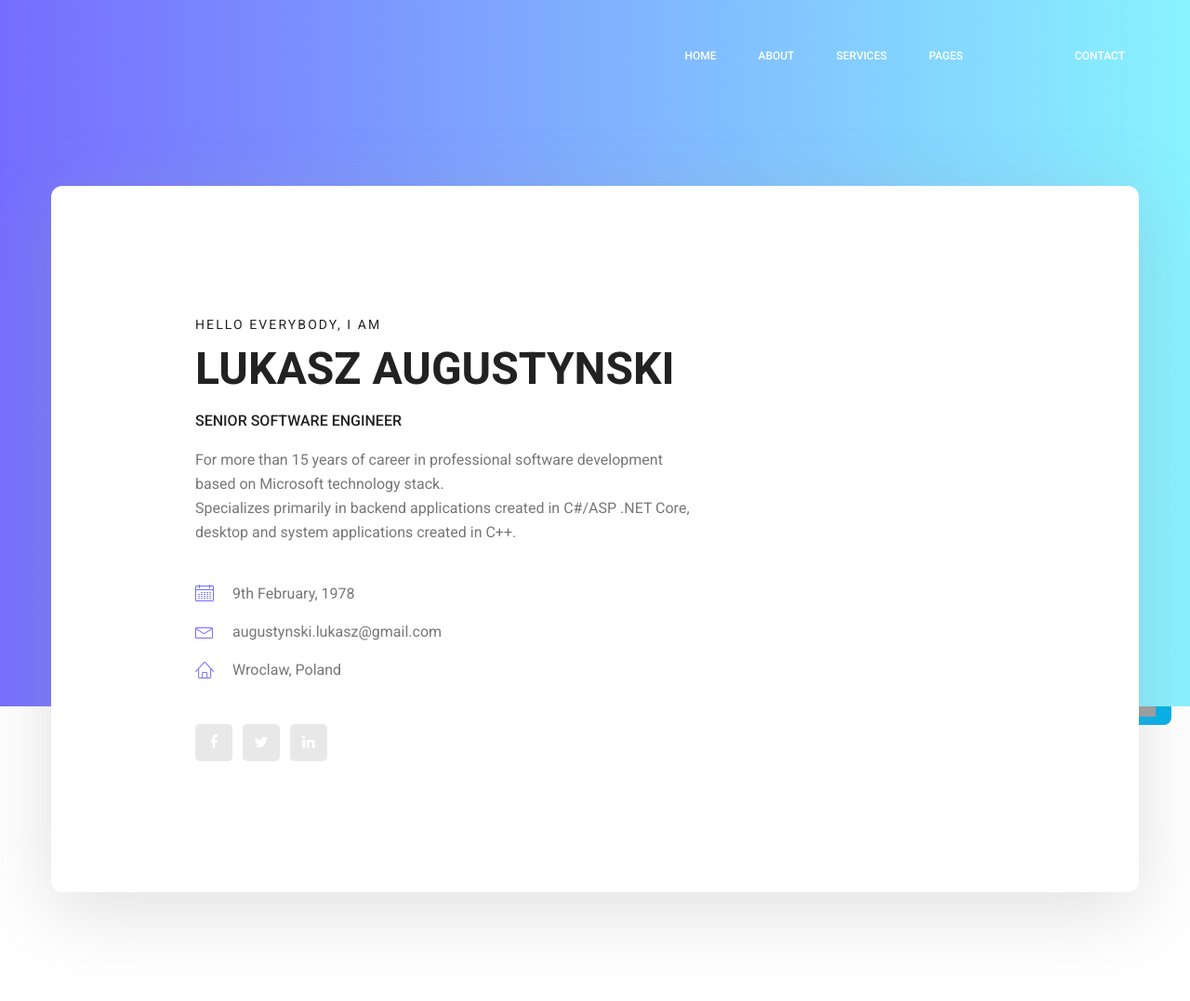
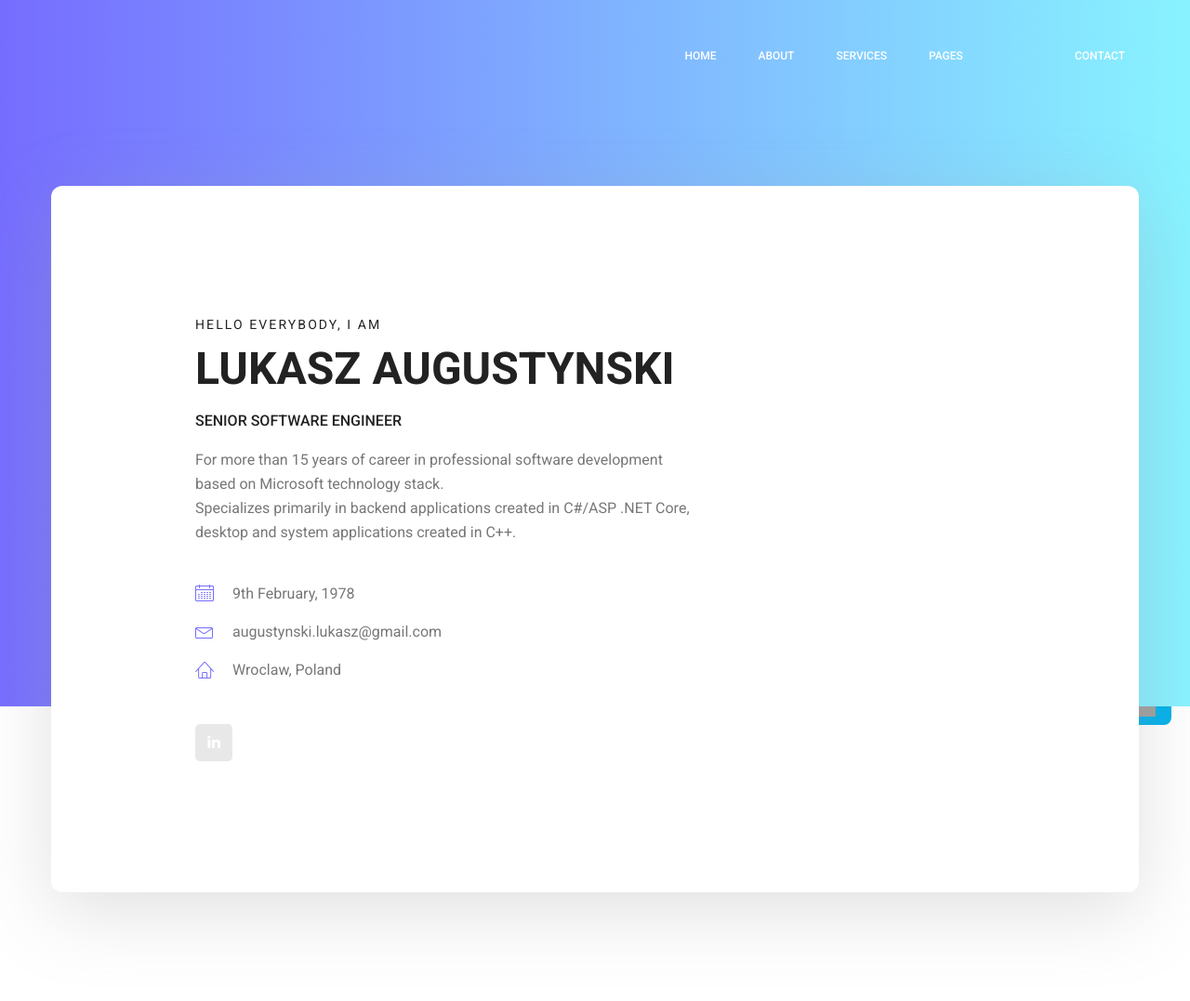
Before and after one commit to augustynski-lukasz/augustynski-lukasz.github.io, a plain HTML site: page index.html in a window 1280 px wide. Shown: the top 1077 px of the page at 93% size. Drawn offline with Linux system fonts and the light colour scheme; grey boxes are pictures that could not be loaded.

Commit message:
Added personal changes

```diff
--- a/index.html
+++ b/index.html
@@ -83,9 +83,7 @@
                   <li><a href="#"><i class="lnr lnr-home"></i> Wroclaw, Poland</a></li>
                 </ul>
                 <ul class="list personal_social">
-                  <li><a href="#"><i class="fa fa-facebook"></i></a></li>
-                  <li><a href="#"><i class="fa fa-twitter"></i></a></li>
-                  <li><a href="#"><i class="fa fa-linkedin"></i></a></li>
+                  <li><a href="https://www.linkedin.com/in/lukaszaugustynski/"><i class="fa fa-linkedin"></i></a></li>
                 </ul>
               </div>
             </div>
```
